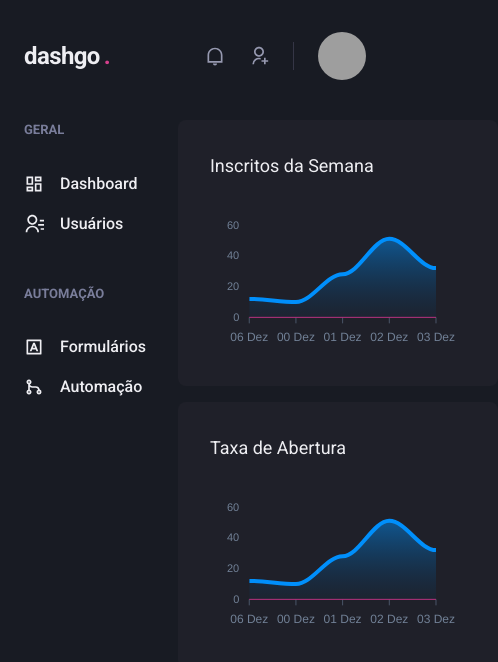
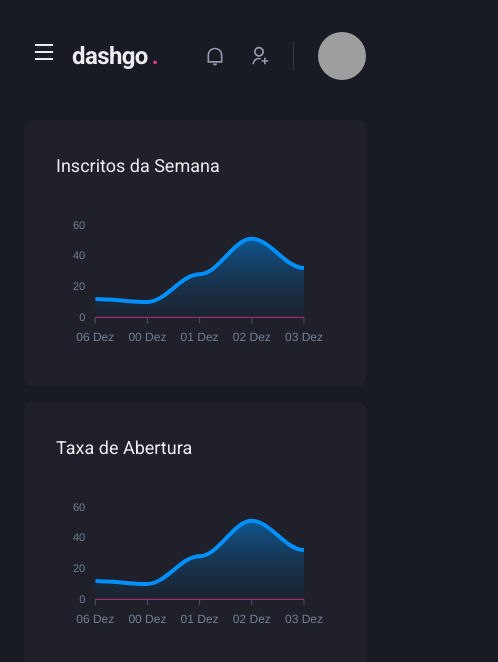
Before and after one commit to jlefilho/dashgo, a Next.js app: page /dashboard in a window 390 px wide. Shown: the top 662 px of the page, 498 px wide, since content can reach past the window. Built offline with nearby package versions, Linux system fonts and the light colour scheme; grey boxes are pictures that could not be loaded.

Commit message:
Sidebar responsive

```diff
--- a/src/components/Header/index.tsx
+++ b/src/components/Header/index.tsx
@@ -1,4 +1,6 @@
-import { Flex, useBreakpointValue } from '@chakra-ui/react'
+import { Flex, Icon, IconButton, useBreakpointValue } from '@chakra-ui/react'
+import { RiMenuLine } from 'react-icons/ri'
+import { useSidebarDrawer } from '../../contexts/SidebarDrawerContext'
 
 import { Logo } from './Logo'
 import { NotificationsNav } from './NotificationsNav'
@@ -6,6 +8,8 @@
 import { SearchBox } from './SearchBox'
 
 export function Header() {
+    const { onOpen } = useSidebarDrawer()
+
     const isWideVersion = useBreakpointValue({
         base: false,
         lg: true
@@ -22,6 +26,18 @@
             px='6'
             align='center'
         >
+            { !isWideVersion && (
+                <IconButton
+                    aria-label='Open navigation'
+                    icon={<Icon as={RiMenuLine} />}
+                    fontSize='24'
+                    variant='unstyled'
+                    onClick={onOpen}
+                    mr='2'
+                >
+
+                </IconButton>
+            ) }
 
             <Logo />
 
--- /dev/null
+++ b/src/components/Sidebar/SidebarNav.tsx
@@ -0,0 +1,20 @@
+import { Stack } from "@chakra-ui/react";
+import { RiContactsLine, RiDashboardLine, RiGitMergeLine, RiInputMethodLine } from "react-icons/ri";
+
+import { NavLink } from "./NavLink";
+import { NavSection } from "./NavSection";
+
+export function SidebarNav() {
+    return (
+        <Stack spacing='12' align='flex-start'>
+            <NavSection title="GERAL">
+                <NavLink icon={RiDashboardLine}>Dashboard</NavLink>
+                <NavLink icon={RiContactsLine}>Usuários</NavLink>
+            </NavSection>
+            <NavSection title="AUTOMAÇÃO">
+                <NavLink icon={RiInputMethodLine}>Formulários</NavLink>
+                <NavLink icon={RiGitMergeLine}>Automação</NavLink>
+            </NavSection>
+        </Stack>
+    )
+}
--- a/src/components/Sidebar/index.tsx
+++ b/src/components/Sidebar/index.tsx
@@ -1,21 +1,35 @@
-import { Box, Stack, Text, Link, Icon } from "@chakra-ui/react";
-import { RiInputMethodLine, RiGitMergeLine, RiDashboardLine, RiContactsLine } from 'react-icons/ri'
-import { NavLink } from "./NavLink";
-import { NavSection } from "./NavSection";
+import { Box, Drawer, DrawerBody, DrawerCloseButton, DrawerContent, DrawerHeader, DrawerOverlay, useBreakpointValue } from "@chakra-ui/react";
+import { useSidebarDrawer } from "../../contexts/SidebarDrawerContext";
+import { SidebarNav } from "./SidebarNav";
 
 export function Sidebar() {
+    const { isOpen, onClose } = useSidebarDrawer()
+
+    const isDrawerSidebar = useBreakpointValue({
+        base: true,
+        lg: false
+    })
+
+    if (isDrawerSidebar) {
+        return (
+            <Drawer isOpen={isOpen} placement="left" onClose={onClose}>
+                <DrawerOverlay>
+                    <DrawerContent bg='gray.800' p='4'>
+                        <DrawerCloseButton mt='6' />
+                        <DrawerHeader>Navegação</DrawerHeader>
+
+                        <DrawerBody>
+                            <SidebarNav />
+                        </DrawerBody>
+                    </DrawerContent>
+                </DrawerOverlay>
+            </Drawer>
+        )
+    }
+
     return (
         <Box as='aside' w='64' mr='8'>
-            <Stack spacing='12' align='flex-start'>
-                <NavSection title="GERAL">
-                    <NavLink icon={RiDashboardLine}>Dashboard</NavLink>
-                    <NavLink icon={RiContactsLine}>Usuários</NavLink>
-                </NavSection>
-                <NavSection title="AUTOMAÇÃO">
-                    <NavLink icon={RiInputMethodLine}>Formulários</NavLink>
-                    <NavLink icon={RiGitMergeLine}>Automação</NavLink>
-                </NavSection>
-            </Stack>
+            <SidebarNav />
         </Box>
     )
 }
--- /dev/null
+++ b/src/contexts/SidebarDrawerContext.tsx
@@ -0,0 +1,28 @@
+import { createContext, ReactNode, useContext, useEffect } from 'react'
+import { useRouter } from 'next/router';
+import { useDisclosure, UseDisclosureReturn } from '@chakra-ui/react';
+
+interface SidebarDrawerProviderProps {
+    children: ReactNode
+}
+
+type SidebarDrawerContextData = UseDisclosureReturn
+
+const SidebarDrawerContext = createContext({} as SidebarDrawerContextData);
+
+export function SidebarDrawerProvider({ children }: SidebarDrawerProviderProps) {
+    const disclosure = useDisclosure()
+    const router = useRouter()
+
+    useEffect(() => {
+        disclosure.onClose()
+    }, [router.asPath])
+
+    return (
+        <SidebarDrawerContext.Provider value={disclosure}>
+            {children}
+        </SidebarDrawerContext.Provider>
+    )
+}
+
+export const useSidebarDrawer = () => useContext(SidebarDrawerContext)
--- a/src/pages/_app.tsx
+++ b/src/pages/_app.tsx
@@ -1,11 +1,14 @@
 import type { AppProps } from 'next/app'
 import { ChakraProvider } from '@chakra-ui/react'
 import { theme } from '../styles/theme'
+import { SidebarDrawerProvider } from '../contexts/SidebarDrawerContext'
 
 export default function App({ Component, pageProps }: AppProps) {
   return (
     <ChakraProvider theme={theme}>
-      <Component {...pageProps} />
+      <SidebarDrawerProvider>
+        <Component {...pageProps} />
+      </SidebarDrawerProvider>
     </ChakraProvider>
   )
 }
```
